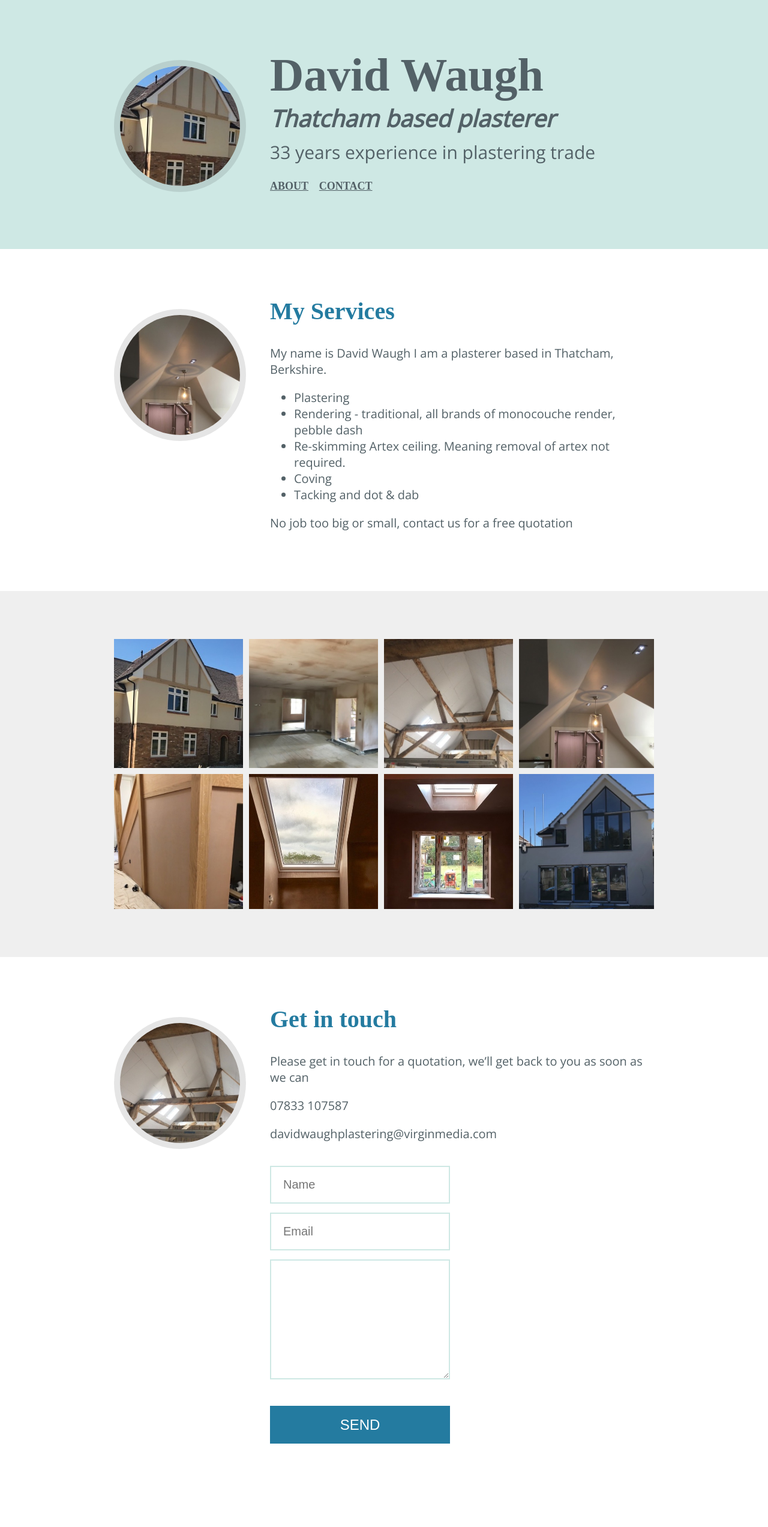
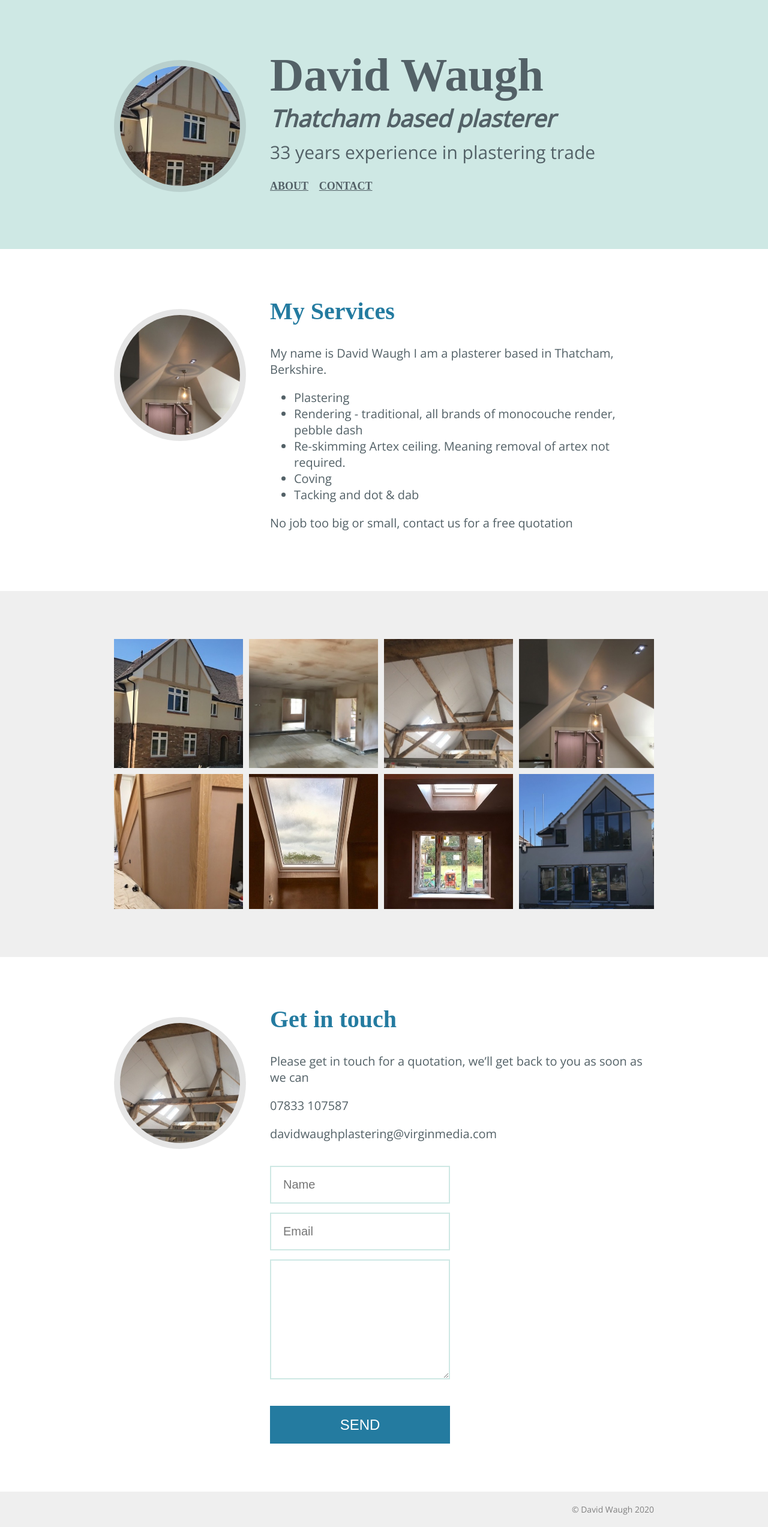
Before and after one commit to Zackio/dwp, a Jekyll site: the page built from index.html, in a window 1280 px wide. Shown: the whole page at 60% size. Built offline with Jekyll 4.4.1, drawn with Linux system fonts in a browser that asks for light colours; some web fonts are replaced; before the commit the page ends 2486 px from its top, so only the background shows below that.

Commit message:
Adds footer

```diff
--- a/_layouts/default.html
+++ b/_layouts/default.html
@@ -20,6 +20,12 @@
   <script type="text/javascript" src="/js/lightbox.js"></script>
   <link rel="stylesheet" href="/css/lightbox.css">
 
+  <footer>
+    <div class="container">
+      &copy; David Waugh 2020
+    </div>
+  </footer>
+
 </body>
 
 </html>
--- a/_sass/_gallery.scss
+++ b/_sass/_gallery.scss
@@ -1,5 +1,5 @@
 .image-gallery {
-  background: #efefef;
+  background: $color-section;
 
   img {
     max-width: 100%;
--- a/css/styles.scss
+++ b/css/styles.scss
@@ -3,6 +3,7 @@
 
 $color-main:#cee8e4;
 $color-second: #247BA0;
+$color-section: #efefef;
 
 @mixin image {
     width: 200px;
@@ -75,3 +76,11 @@ section {
     margin: auto;
     padding: 0 40px;
 }
+
+footer {
+    background: $color-section;
+    color: gray;
+    text-align: right;
+    font-size: 0.7em;
+    padding: 20px 0;
+}
```
